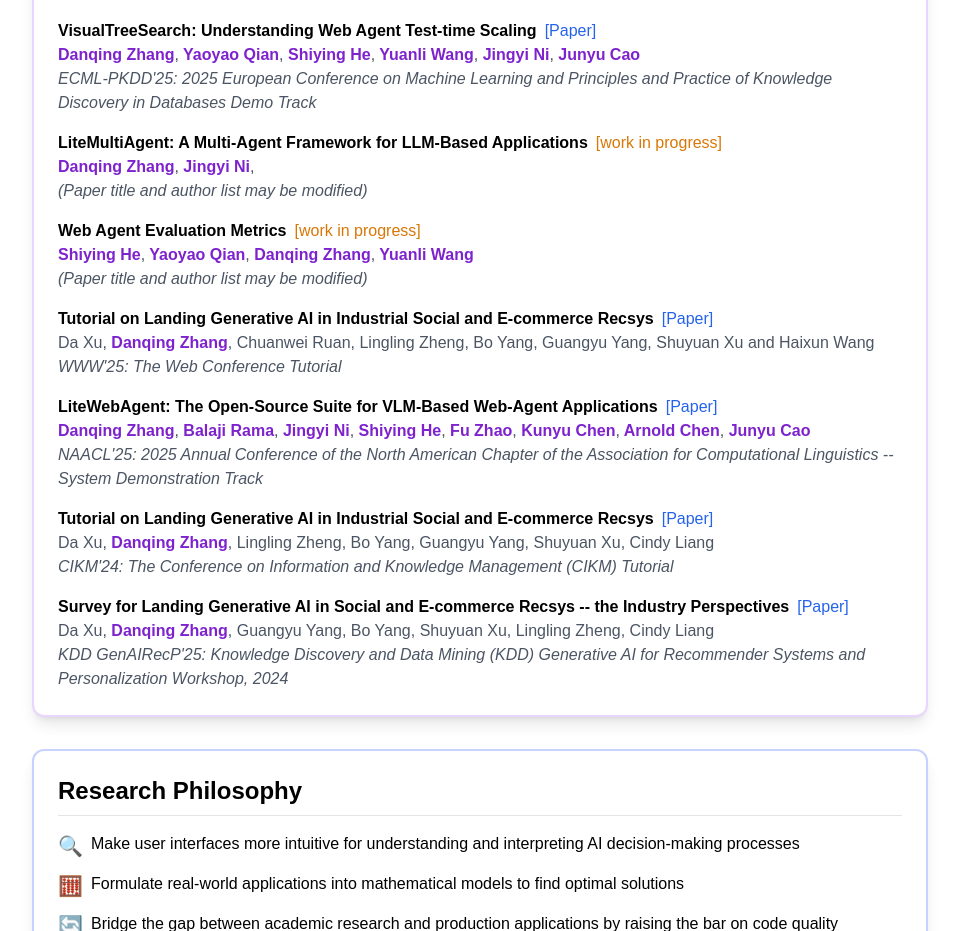
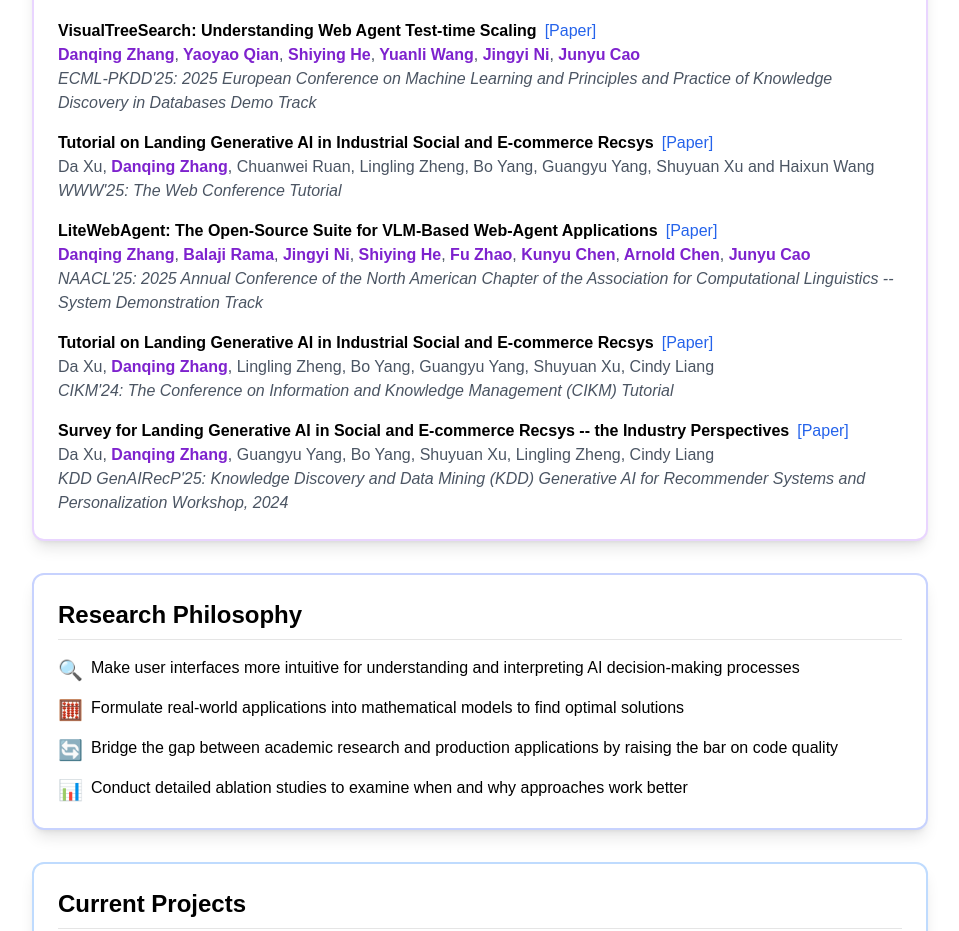
Before and after one commit to PathOnAIOrg/PathOnAI.org, a Next.js app in the folder website-app/: page /ai-agent-projects in a window 1280 px wide. Shown: the part 1103-2034 px from the top of the page, without its empty margins (160-1119 px from the left). Built offline with nearby package versions, Linux system fonts and the light colour scheme; no server answers.

Commit message:
update ai agent projects index page

```diff
--- a/website-app/pages/ai-agent-projects/index.tsx
+++ b/website-app/pages/ai-agent-projects/index.tsx
@@ -54,30 +54,6 @@
                   <span className="text-purple-700 dark:text-purple-400 font-semibold"> Junyu Cao</span>
                 </div>
                 <div className="text-gray-600 dark:text-gray-300 italic">ECML-PKDD&apos;25: 2025 European Conference on Machine Learning and Principles and Practice of Knowledge Discovery in Databases Demo Track</div>
-              </li>
-              <li className="flex flex-col">
-                <div className="flex items-center">
-                  <span className="font-semibold">LiteMultiAgent: A Multi-Agent Framework for LLM-Based Applications</span>
-                  <span className="text-amber-600 dark:text-amber-400 ml-2">[work in progress]</span>
-                </div>
-                <div className="text-gray-600 dark:text-gray-300">
-                  <span className="text-purple-700 dark:text-purple-400 font-semibold"> Danqing Zhang</span>,
-                  <span className="text-purple-700 dark:text-purple-400 font-semibold"> Jingyi Ni</span>,
-                </div>
-                <div className="text-gray-600 dark:text-gray-300 italic">(Paper title and author list may be modified)</div>
-              </li>
-              <li className="flex flex-col">
-                <div className="flex items-center">
-                  <span className="font-semibold">Web Agent Evaluation Metrics</span>
-                  <span className="text-amber-600 dark:text-amber-400 ml-2">[work in progress]</span>
-                </div>
-                <div className="text-gray-600 dark:text-gray-300">
-                  <span className="text-purple-700 dark:text-purple-400 font-semibold">Shiying He</span>,
-                  <span className="text-purple-700 dark:text-purple-400 font-semibold"> Yaoyao Qian</span>,
-                  <span className="text-purple-700 dark:text-purple-400 font-semibold"> Danqing Zhang</span>,
-                  <span className="text-purple-700 dark:text-purple-400 font-semibold"> Yuanli Wang</span>
-                </div>
-                <div className="text-gray-600 dark:text-gray-300 italic">(Paper title and author list may be modified)</div>
               </li>
               <li className="flex flex-col">
                 <div className="flex items-center">
```
